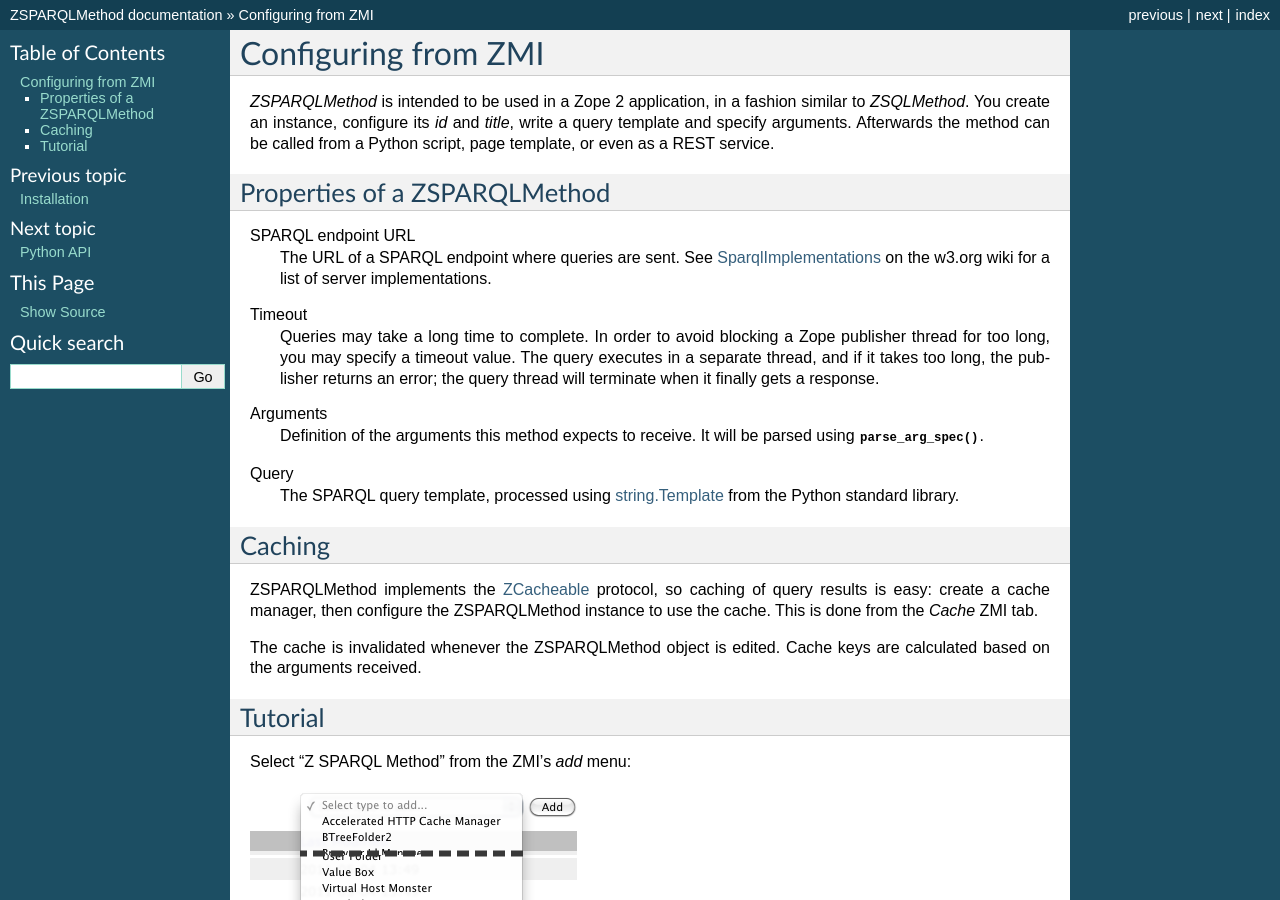
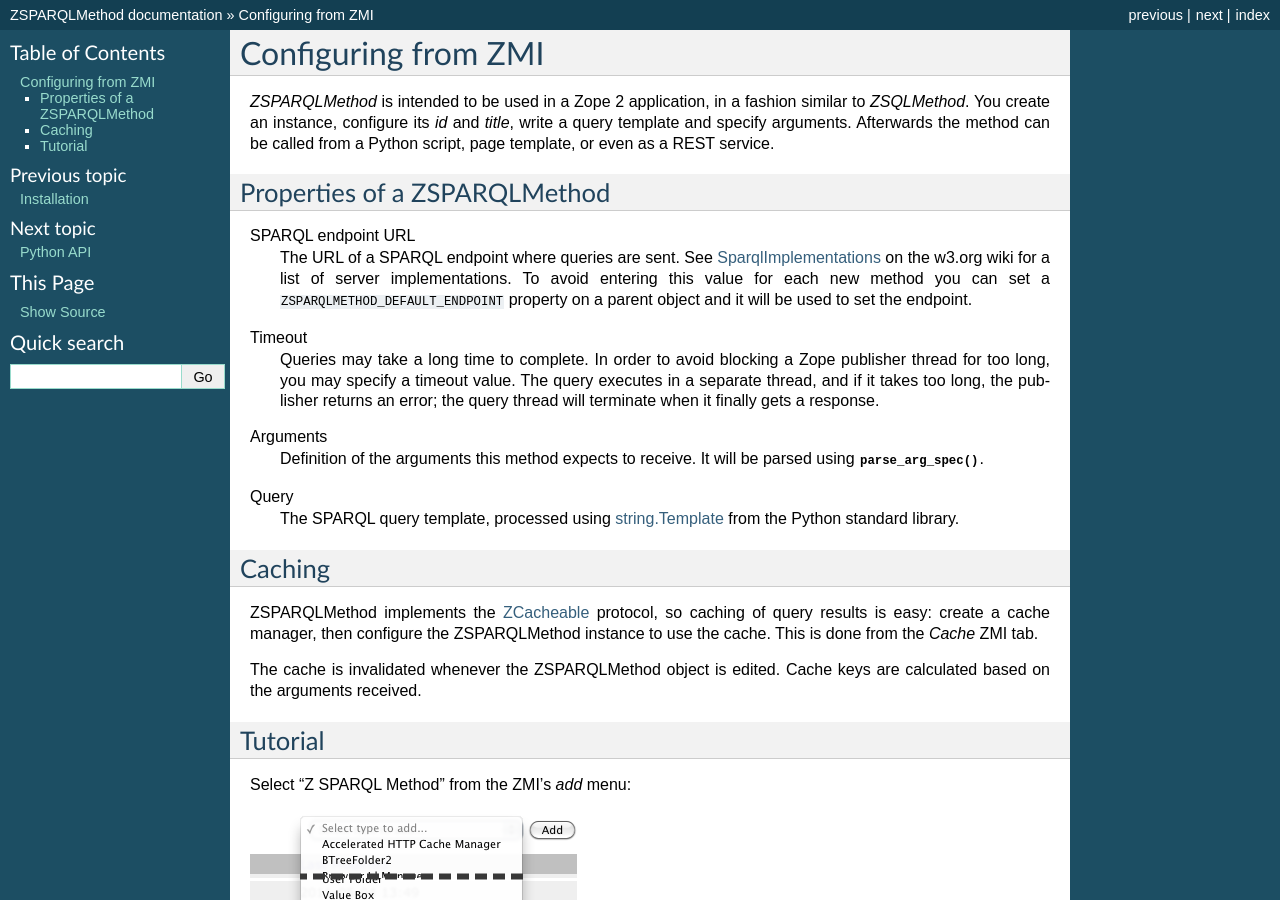
Before and after one commit to eea/Products.ZSPARQLMethod, a Sphinx documentation site: the page built from docs/zmi.rst, in a window 1280 px wide and 900 px high. Built offline with Sphinx 7.4.7, drawn with Linux system fonts in a browser that asks for light colours; the version number could not be read and is left out.

Commit message:
allow default value for `endpoint_url`
git-svn-id: https://svn.eionet.europa.eu/repositories/Zope/trunk/Products.ZSPARQLMethod@23420 24821446-e7ea-0310-81ac-b189f4507b0b

```diff
--- a/CHANGES.rst
+++ b/CHANGES.rst
@@ -4,6 +4,7 @@
 0.4 (unreleased)
 ----------------
 
+* Look for `ZSPARQLMETHOD_DEFAULT_ENDPOINT` when creating a method [moregale]
 
 0.3 (2011-05-31)
 ----------------
--- a/docs/zmi.rst
+++ b/docs/zmi.rst
@@ -15,7 +15,9 @@
 SPARQL endpoint URL
     The URL of a SPARQL endpoint where queries are sent. See
     SparqlImplementations_ on the w3.org wiki for a list of server
-    implementations.
+    implementations. To avoid entering this value for each new method
+    you can set a ``ZSPARQLMETHOD_DEFAULT_ENDPOINT`` property on a
+    parent object and it will be used to set the endpoint.
 
 Timeout
     Queries may take a long time to complete. In order to avoid blocking a
```
Also changed, not shown: 1 other file.
